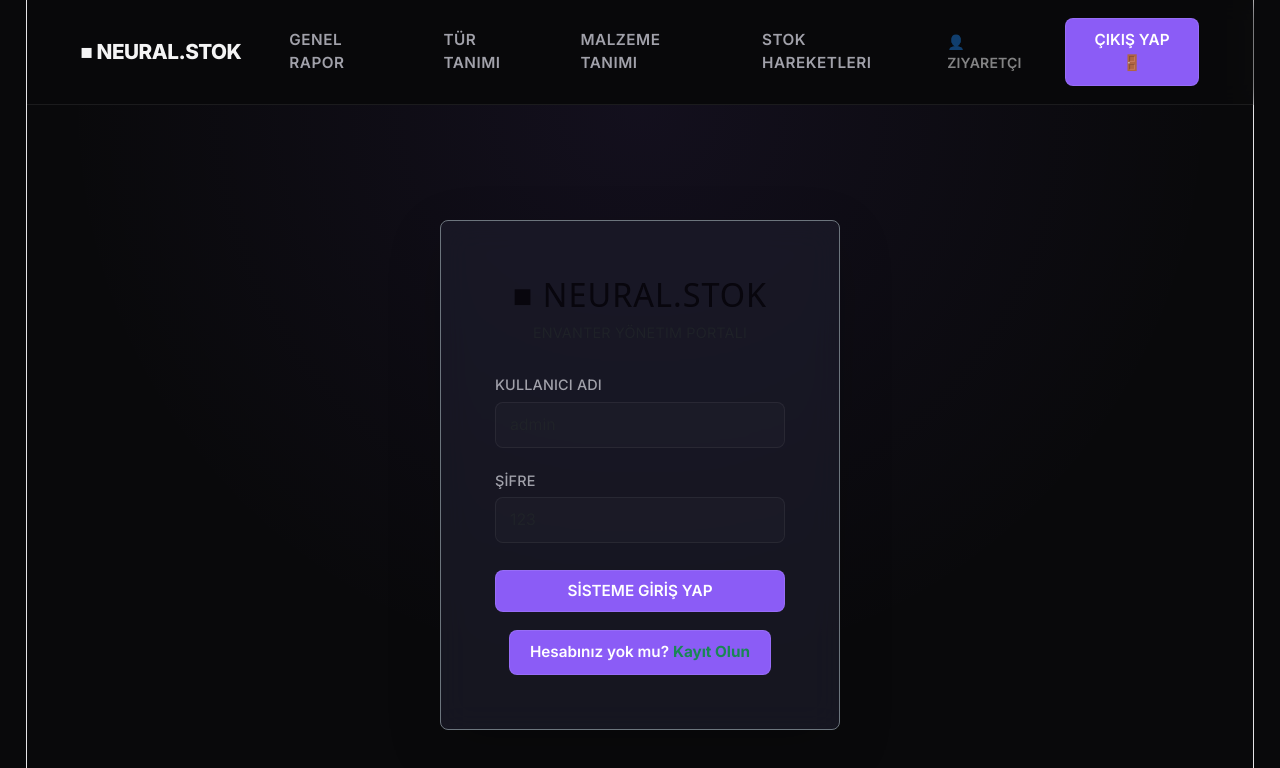
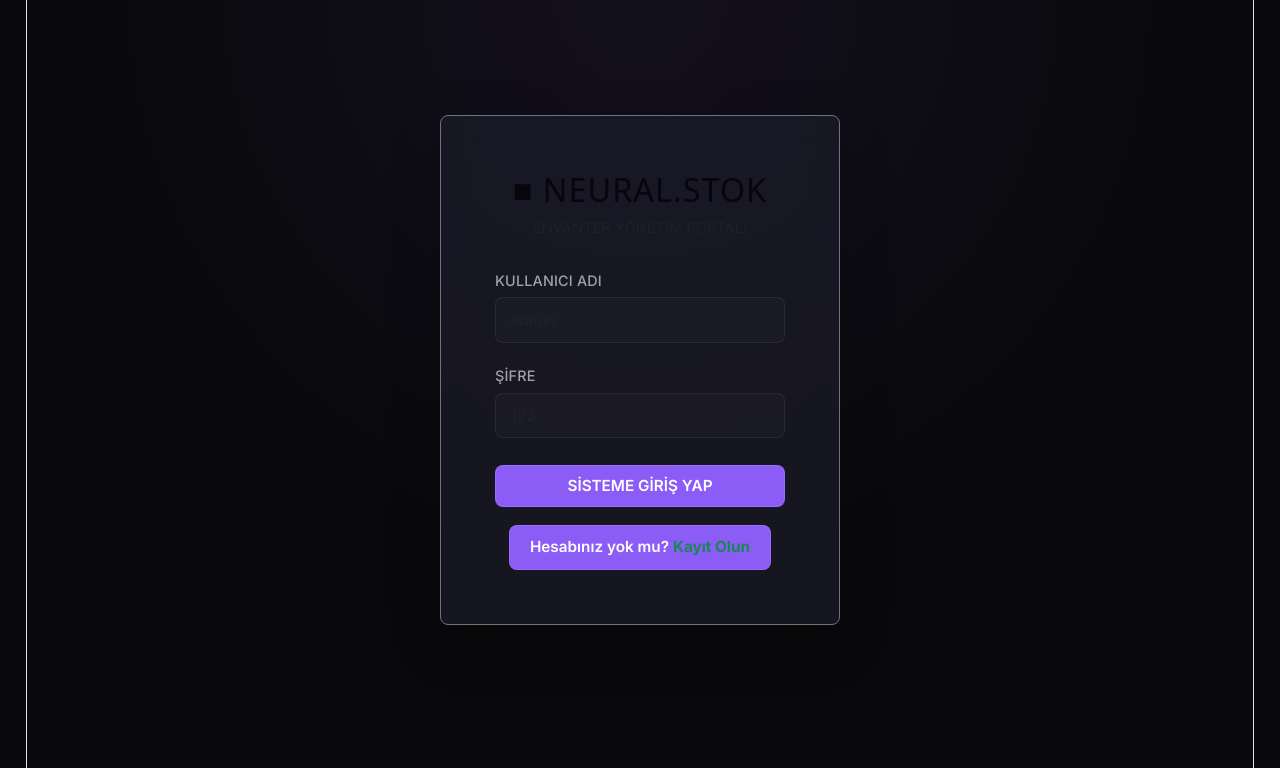
Before and after one commit to mehmetabdurrahmangok/isdemir-staj-frontend, a React (Vite) app: page /login in a window 1280 px wide. Shown: the top 768 px of the page. Built offline with nearby package versions, Linux system fonts and the light colour scheme.

Commit message:
login ekranı aktifleştirildi

```diff
--- a/src/App.jsx
+++ b/src/App.jsx
@@ -17,10 +17,10 @@
 
 function App() {
   // Tarayıcı hafızasından giriş yapmış olan kullanıcı bilgilerini çek
-  /*const userJson = localStorage.getItem("user");
-  const currentUser = userJson ? JSON.parse(userJson) : null;*/
+  const userJson = localStorage.getItem("user");
+  const currentUser = userJson ? JSON.parse(userJson) : null;
 
-  const currentUser = { adSoyad: "Ziyaretçi", rol: "ADMIN" };
+
 
   // Çıkış yapma fonksiyonu
   const handleLogout = () => {
```
Also changed, not shown: src/components/ProtectedRoute.jsx (+4 -4 lines).
